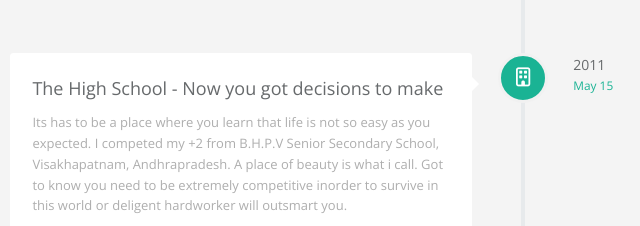
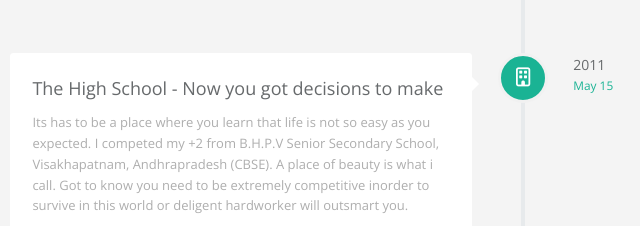
Before and after one commit to rdprassy/portfolio, a plain HTML site: page index.html in a window 1280 px wide. Shown: the part 3745-3971 px from the top of the page, 117-757 px from the left. Drawn offline with nearby package versions, Linux system fonts and the light colour scheme.

Commit message:
added CBSE background for 12th

```diff
--- a/index.html
+++ b/index.html
@@ -342,7 +342,7 @@
                         <section id="highschool">
                         <div class="vertical-timeline-content">
                             <h2>The High School - Now you got decisions to make</h2>
-                            <p>Its has to be a place where you learn that life is not so easy as you expected. I competed my +2 from B.H.P.V Senior Secondary School, Visakhapatnam, Andhrapradesh. A place of beauty is what i call. Got to know you need to be extremely competitive inorder to survive in this world or deligent hardworker will outsmart you. </p>
+                            <p>Its has to be a place where you learn that life is not so easy as you expected. I competed my +2 from B.H.P.V Senior Secondary School, Visakhapatnam, Andhrapradesh (CBSE). A place of beauty is what i call. Got to know you need to be extremely competitive inorder to survive in this world or deligent hardworker will outsmart you. </p>
                             <a href="#engine" class="btn btn-xs btn-primary page-scroll"> More info</a>
                             <span class="vertical-date"> 2011 <br/> <small>May 15</small> </span>
                         </div>
```
